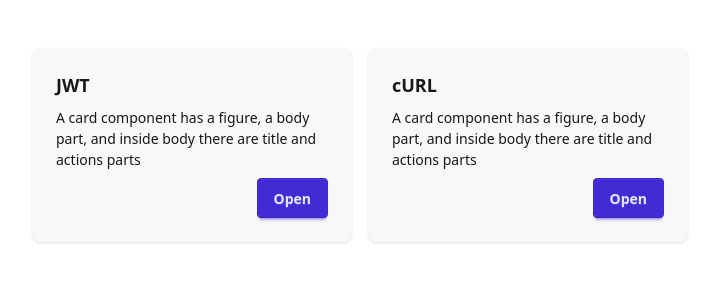
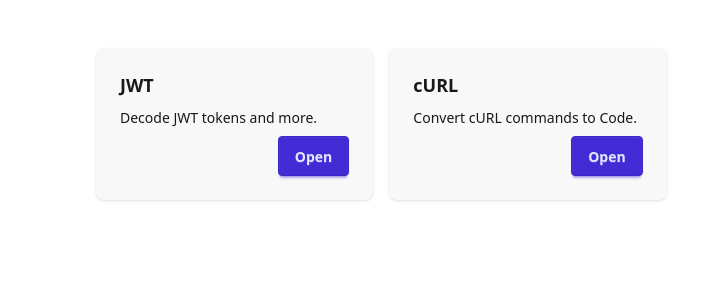
Before and after one commit to iaseth/cryptical, a SvelteKit app in the folder sv-app/: page / in a window 1280 px wide. Shown: the top 300 px of the page, without its empty margins (112-831 px from the left). Built offline with nearby package versions, Linux system fonts and the light colour scheme.

Commit message:
4xl everywhere

```diff
--- a/sv-app/src/app.css
+++ b/sv-app/src/app.css
@@ -5,3 +5,5 @@
 @plugin "daisyui" {
 	themes: light --default, dark --prefersdark, dark;
 }
+
+.container { @apply max-w-4xl mx-auto; }
--- a/sv-app/src/components/CardLink.svelte
+++ b/sv-app/src/components/CardLink.svelte
@@ -2,15 +2,19 @@
 <script lang="ts">
 	interface Props {
 		href: string,
-		title: string
+		title: string,
+		description?: string
 	}
-	let { href, title }: Props = $props();
+	let { href, title, description }: Props = $props();
 </script>
 
 <div class="card bg-base-200 shadow-sm">
 	<div class="card-body">
 		<h2 class="card-title">{title}</h2>
-		<p>A card component has a figure, a body part, and inside body there are title and actions parts</p>
+		{#if description}
+			<p>{description}</p>
+		{/if}
+
 		<div class="justify-end card-actions">
 			<a {href} class="btn btn-primary">Open</a>
 		</div>
--- a/sv-app/src/routes/+page.svelte
+++ b/sv-app/src/routes/+page.svelte
@@ -1,9 +1,10 @@
-<script>
+<script lang="ts">
 	import CardLink from "../components/CardLink.svelte";
-
 </script>
 
-<section class="max-w-5xl mx-auto p-4 py-12 grid gap-4 sm:grid-cols-2 md:grid-cols-3">
-	<CardLink title="JWT" href="/jwt" />
-	<CardLink title="cURL" href="/curl" />
+<section class="container px-4 py-12 grid gap-4 sm:grid-cols-2 md:grid-cols-3">
+	<CardLink href="/jwt" title="JWT"
+		description="Decode JWT tokens and more." />
+	<CardLink href="/curl" title="cURL"
+		description="Convert cURL commands to Code." />
 </section>
--- a/sv-app/src/routes/curl/+page.svelte
+++ b/sv-app/src/routes/curl/+page.svelte
@@ -40,7 +40,7 @@
 	}
 </script>
 
-<section class="max-w-3xl mx-auto p-4 pb-36">
+<section class="container p-4 pb-36">
 	<TextArea bind:value={curlCommand}
 		title="Curl Converter" key="curl-command"
 		submitText="Convert" onSubmit={onclick} />
--- a/sv-app/src/routes/jwt/+page.svelte
+++ b/sv-app/src/routes/jwt/+page.svelte
@@ -21,7 +21,7 @@
 	$inspect(decodedToken);
 </script>
 
-<section class="max-w-3xl mx-auto p-4 overflow-x-hidden">
+<section class="container p-4 overflow-x-hidden">
 	<TextArea bind:value={jwtToken} key="jwt"
 		submitText="Decode" onSubmit={onclick} />
 
```
